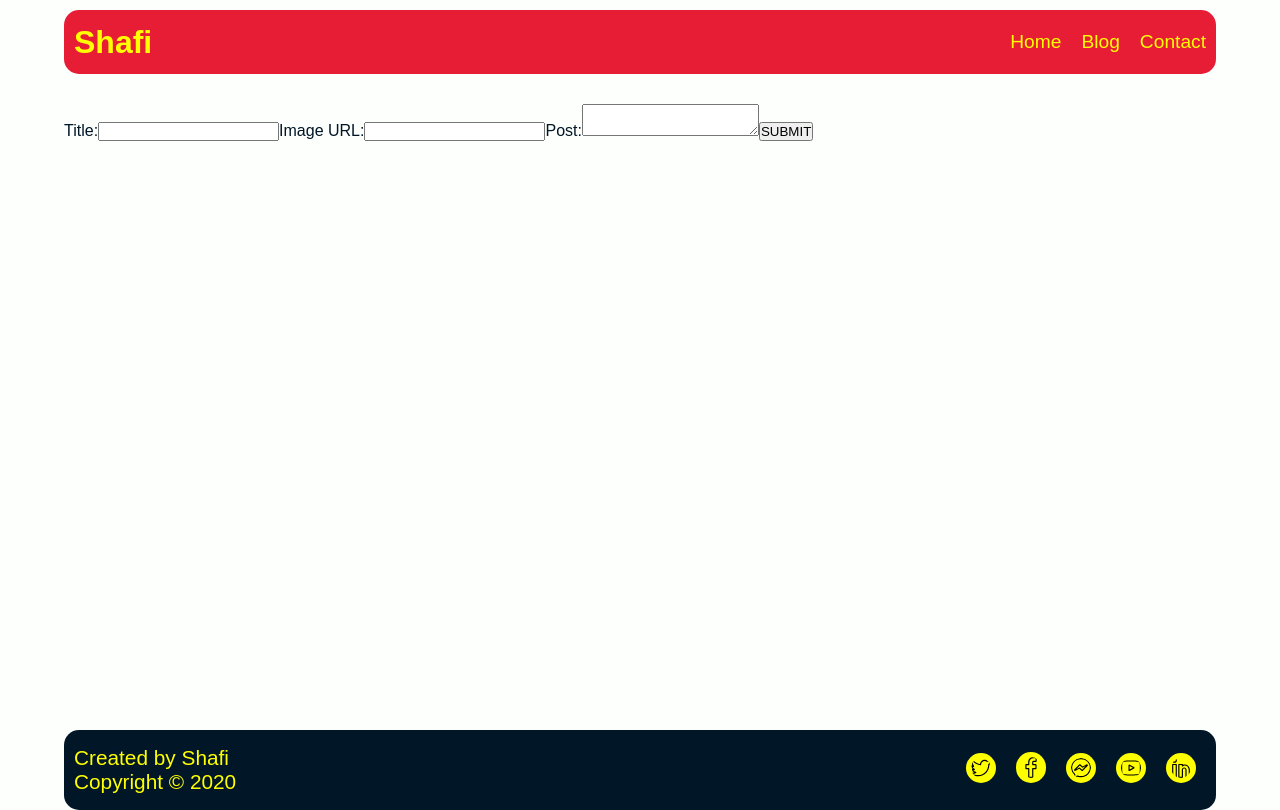
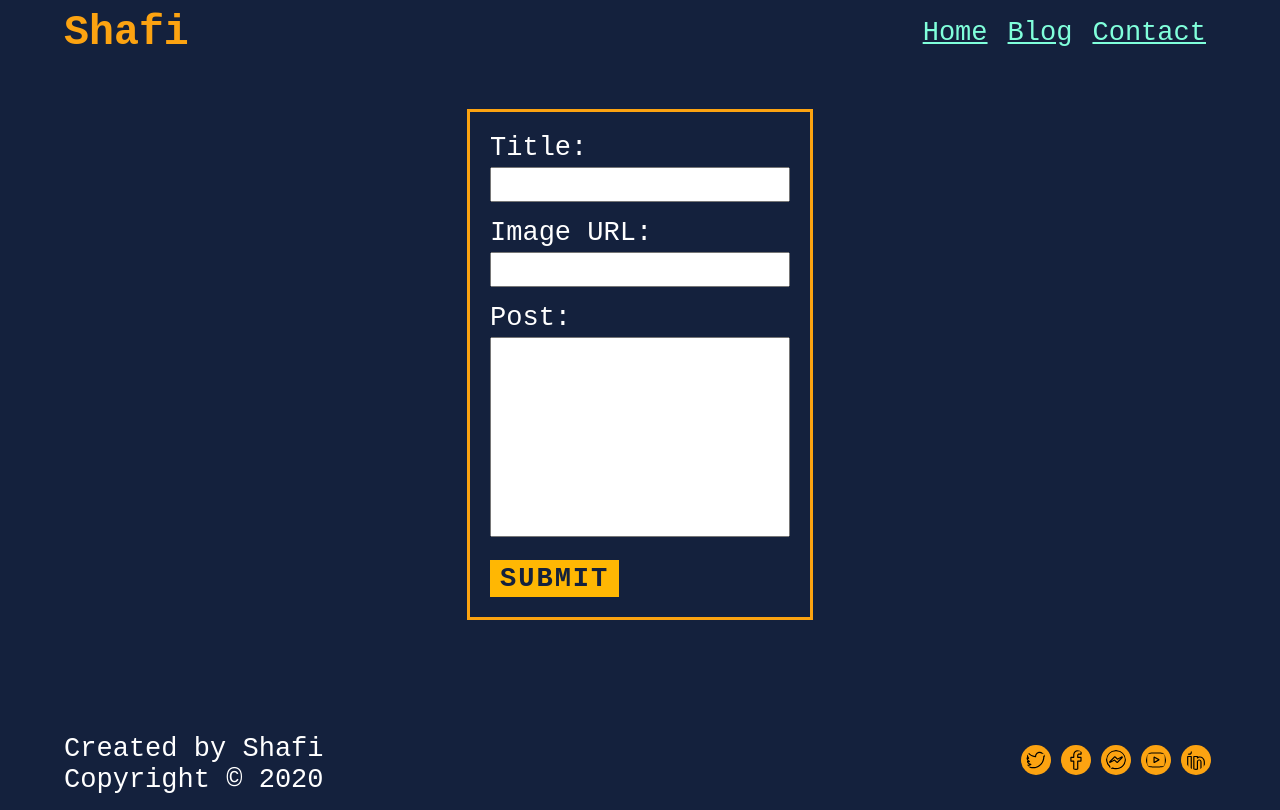
Before and after one commit to r-shafi/shafi-ml, a React (Create React App) app: page /create in a window 1280 px wide. Built offline with nearby package versions, Linux system fonts and the light colour scheme.

Commit message:
Post form created

```diff
--- a/src/component/pages/Blog.js
+++ b/src/component/pages/Blog.js
@@ -1,6 +1,6 @@
 import React from 'react';
 
-import { firebase, firebaseConfig } from '../fbdb';
+import { firebase } from '../fbdb';
 
 import load from '../../img/load.gif';
 
--- a/src/component/pages/Create.js
+++ b/src/component/pages/Create.js
@@ -1,6 +1,6 @@
 import React from 'react';
 
-import { firebase, firebaseConfig } from '../fbdb';
+import { firebase } from '../fbdb';
 
 const blogPosts = firebase.database().ref('posts');
 
@@ -36,12 +36,15 @@ class Create extends React.Component {
         new Date()
       ),
     });
+
+    alert('POST CREATED 🎉');
   }
 
   render() {
     const { title, link, post } = this.state;
 
     return (
+      <main className="create">
         <form>
           <label htmlFor="title">Title:</label>
           <input
@@ -66,6 +69,7 @@ class Create extends React.Component {
             SUBMIT
           </button>
         </form>
+      </main>
     );
   }
 }
--- a/src/index.css
+++ b/src/index.css
@@ -1,13 +1,17 @@
+/* GLOBAL */
+/* 🍜🍜🍜🍜🍜 */
+
 * {
   margin: 0;
   padding: 0;
   box-sizing: border-box;
-  font-family: 'Nunito Sans', sans-serif;
+  font-family: monospace;
+  font-size: 1.3rem;
 }
 
 body {
-  background: #fdfffc;
-  color: #011627;
+  background: #14213d;
+  color: #ffffff;
 }
 
 #container {
@@ -18,113 +22,182 @@ body {
   position: relative;
 }
 
-header {
-  width: 100%;
-  min-height: 8vh;
-  background: #e71d36;
-  display: flex;
-  justify-content: space-between;
-  align-items: center;
-  margin: 10px 0 30px;
-  border-radius: 15px;
-}
-
-header h1 {
-  margin-left: 10px;
-  color: #ffff00;
-}
-
-header nav a {
-  margin: 0 10px;
-  text-decoration: none;
-  color: #ffff00;
-  font-size: 1.2rem;
-}
-
 h1,
 h2,
 h3,
 h4,
 h5,
 h6 {
-  color: #e71d36;
+  display: table;
+  color: #fca311;
+  font-size: 2rem;
 }
 
-p {
-  font-size: 1.3rem;
+:focus {
+  outline: none;
+}
+
+::selection {
+  background: #ffb703;
+  color: #14213d;
 }
 
 a {
-  color: #2ec4b6;
-  font-size: 1.3rem;
+  color: #e63946;
 }
 
-a:hover,
-a:focus {
-  background: rgba(0, 0, 0, 0.1);
-}
+/* END GLOBAL 🥐🥐🥐🥐 */
 
 .home {
   min-height: 70vh;
   display: flex;
-  justify-content: flex-start;
+  justify-content: space-between;
   align-items: center;
 }
 
-footer {
-  position: absolute;
-  bottom: 0;
-  width: 100%;
-  min-height: 10vh;
+header {
   display: flex;
   justify-content: space-between;
   align-items: center;
-  background: #011627;
-  color: #ffff00;
-  border-radius: 15px;
+  min-height: 8vh;
+  margin-bottom: 20px;
 }
 
-footer div {
-  margin: 0 10px;
+header nav a {
+  color: #80ffdb;
+  padding: 4px 5px 5px;
+  margin: 0 5px;
+  transition: 0.2s;
 }
 
-footer .social a {
-  margin: 10px;
+header nav a:hover,
+header nav a:focus {
+  background: #d8f3dc;
+  color: #081c15;
+}
+
+footer {
+  display: flex;
+  justify-content: space-between;
+  align-items: center;
+  width: 100%;
+  min-height: 10vh;
+  position: absolute;
+  bottom: 0;
+}
+
+footer a {
+  margin: 5px;
 }
 
 footer img {
   width: 30px;
+  background: #fca311;
+  border-radius: 50%;
   padding: 5px;
-  background: #ffff00;
-  border-radius: 50%;
 }
+
+a.button {
+  display: table;
+  background: #ffb703;
+  color: #14213d;
+  font-weight: bold;
+  letter-spacing: 1.2px;
+  padding: 5px 10px;
+  margin: 10px 0;
+  text-decoration: none;
+}
+
+a.button:hover,
+a.button:focus {
+  background: #e71d36;
+  color: #fdfffc;
+}
+
+/* BLOG */
+/* 🍗🍗🍗🍗🍗 */
 
 .blog {
   width: 100%;
   display: grid;
   grid-template-columns: repeat(auto-fit, minmax(300px, 1fr));
+  justify-items: center;
+  align-items: center;
   gap: 20px;
-  justify-items: center;
+  margin: 20px 0;
 }
 
 .post {
   width: 100%;
-  min-height: 200px;
+  height: 300px;
   padding: 10px;
-  box-shadow: 0 0 10px rgba(0, 0, 0, 0.1);
+  overflow: auto;
+  background: rgba(255, 255, 255, 0.1);
+  border-radius: 15px;
 }
 
 .post img {
   width: 100%;
   height: 150px;
   object-fit: cover;
+  border-radius: 10px;
 }
 
+/* CREATE ✍✍✍✍✍✍ */
+
+.create {
+  width: 70%;
+  min-height: 70vh;
+  margin: auto;
+  display: flex;
+  justify-content: center;
+  align-items: center;
+}
+
+form {
+  border: 3px solid #fca311;
+  padding: 20px;
+}
+
+form label {
+  display: table;
+  margin-bottom: 4px;
+}
+
+form input,
+form textarea {
+  width: 300px;
+  margin-bottom: 15px;
+  resize: none;
+  padding: 0 10px;
+}
+
+form textarea {
+  height: 200px;
+}
+
+button {
+  display: block;
+  background: #ffb703;
+  color: #14213d;
+  font-weight: bold;
+  letter-spacing: 2px;
+  padding: 3px 10px;
+  border: none;
+  cursor: pointer;
+}
+
+button:hover,
+button:focus {
+  background: #e63946;
+  color: #ffffff;
+}
+
+/* 📱📱📱📱📱📱📱📱📱📱📱📱📱 */
+
 @media (max-width: 750px) {
+  header,
   footer {
     flex-direction: column;
   }
-  footer div {
-    margin: 5px 0;
-  }
 }
```
Also changed, not shown: 12 other files (tests, documents, lock files or other folders). Lines whose indentation alone changed are shown as unchanged.
